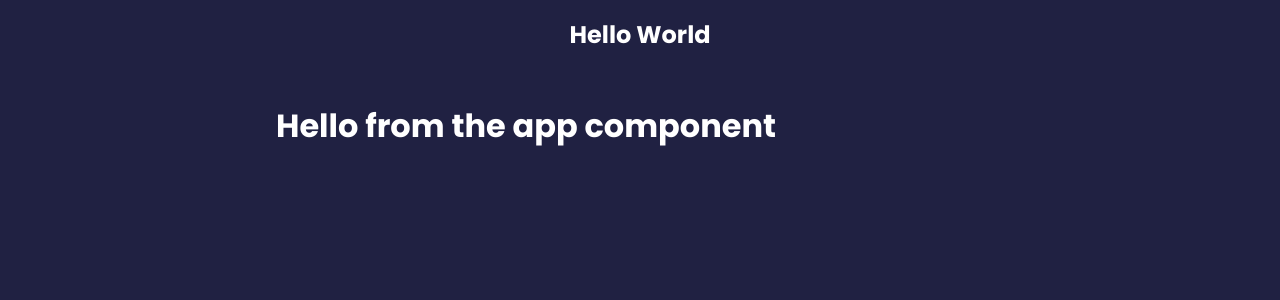
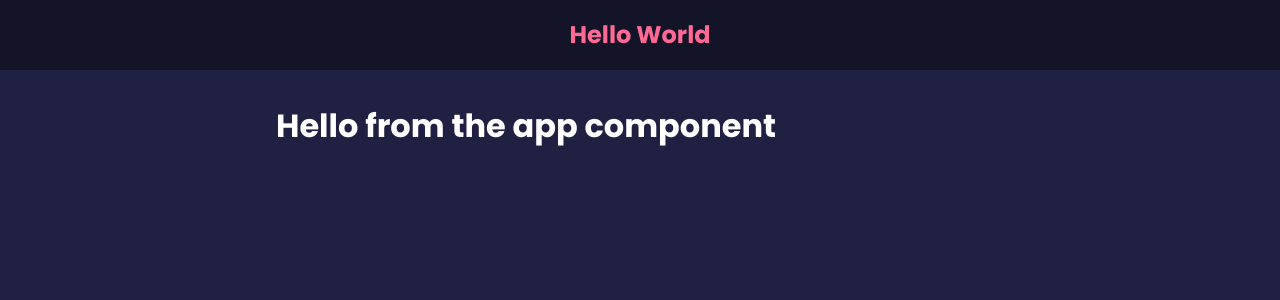
Before and after one commit to JLoweDev/react-feedback-app, a React (Create React App) app: page / in a window 1280 px wide. Shown: the top 300 px of the page. Built offline with nearby package versions, Linux system fonts and the light colour scheme.

Commit message:
Header.js styling

```diff
--- a/src/components/Header.js
+++ b/src/components/Header.js
@@ -1,9 +1,14 @@
 import React from 'react'
 import PropTypes from 'prop-types'
 
-function Header({ text }) {
+function Header({ text, bgColor, textColor }) {
+    const headerStyles = {
+        backgroundColor: bgColor,
+        color: textColor,
+    }
+
     return (
-        <header>
+        <header style={headerStyles}>
             <div className="container">
                 <h2>{text}</h2>
             </div>
@@ -13,6 +18,8 @@ function Header({ text }) {
 
 Header.defaultProps = {
     text: 'Feedback UI',
+    bgColor: 'rgba(0,0,0,0.4)',
+    textColor: '#ff6a95'
 }
 
 Header.propTypes = {
```
